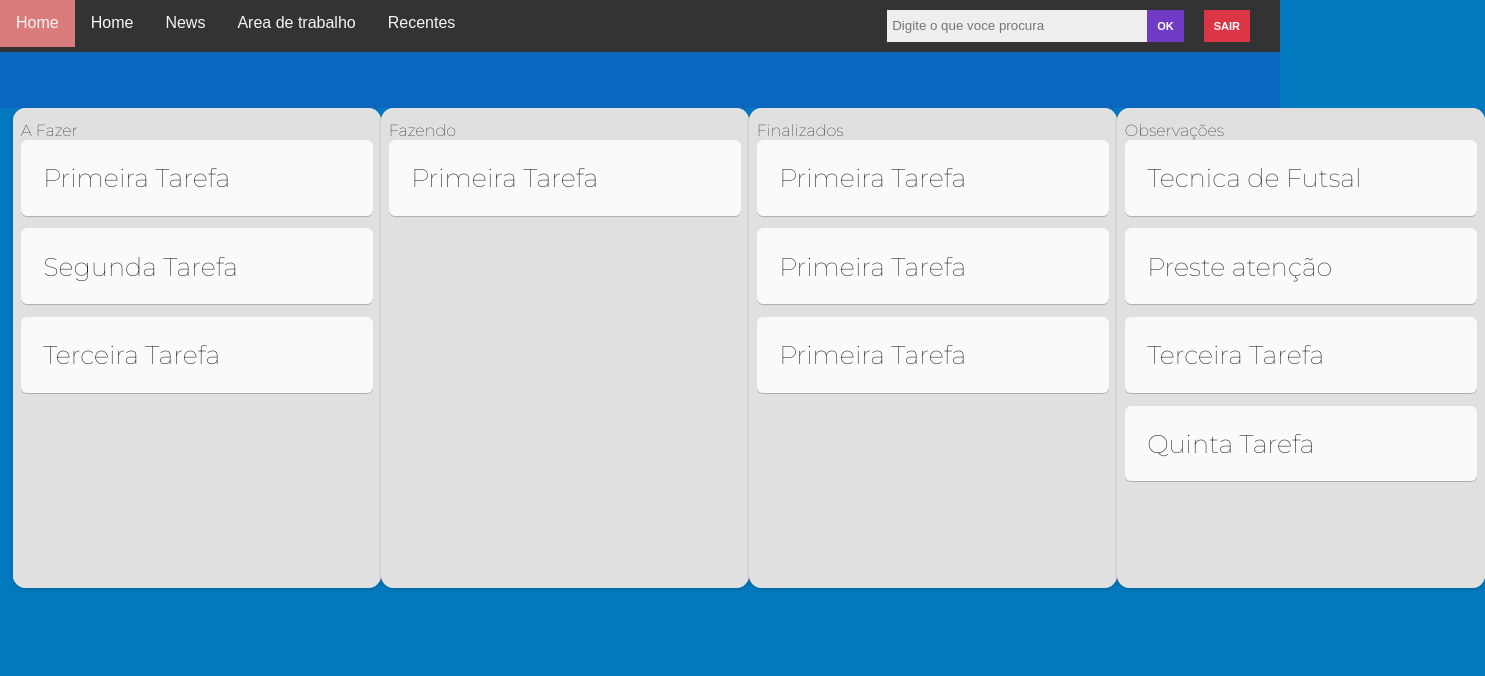
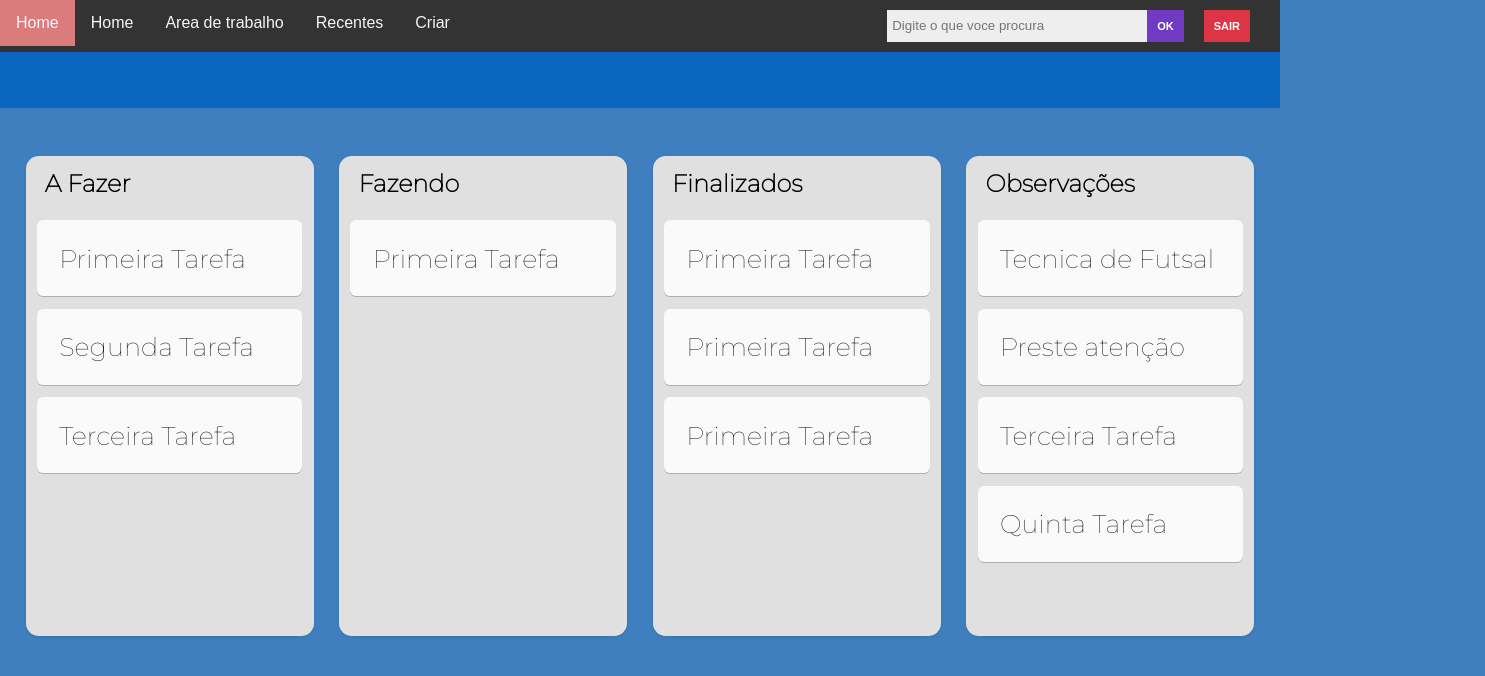
Before and after one commit to omartins-zs/trello-vue-js, a Vue app: page / in a window 1280 px wide. Shown: the top 676 px of the page, 1485 px wide, since content can reach past the window. Built offline with nearby package versions, Linux system fonts and the light colour scheme.

Commit message:
Personalizando + o Menu,Header e Cards

```diff
--- a/src/App.vue
+++ b/src/App.vue
@@ -1,43 +1,28 @@
 <template>
-  <Header></Header>
+  <div id="app">
+    <Header />
+    <div class="board">
 
-  <div id="app">
-    <div class="board">
+
       <div class="quadrado">
-        <div class="quadrado-titulo">
-          A Fazer
-
-          <Card v-for="card in cards.aFazer" :key="card.id">{{
-            card.text
-          }}</Card>
-        </div>
+        <h2 class="quadrado-titulo"> A Fazer</h2>
+        <Card v-for="card in cards.aFazer" :key="card.id">{{card.text}}</Card>
       </div>
 
       <div class="quadrado">
-        <div class="quadrado-titulo">
-          Fazendo
-          <Card v-for="card in cards.fazendo" :key="card.id">{{
-            card.text
-          }}</Card>
-        </div>
+        <h2 class="quadrado-titulo">Fazendo</h2>
+        <Card v-for="card in cards.fazendo" :key="card.id">{{card.text}}</Card>
       </div>
       <div class="quadrado">
-        <div class="quadrado-titulo">
-          Finalizados
-          <Card v-for="card in cards.finalizados" :key="card.id">{{
-            card.text
-          }}</Card>
-        </div>
+        <h2 class="quadrado-titulo">Finalizados</h2>
+        <Card v-for="card in cards.finalizados" :key="card.id">{{card.text}}</Card>
       </div>
 
       <div class="quadrado">
-        <div class="quadrado-titulo">
-          Observações
-          <Card v-for="card in cards.observacoes" :key="card.id">{{
-            card.text
-          }}</Card>
-        </div>
+        <h2 class="quadrado-titulo">Observações</h2>
+        <Card v-for="card in cards.observacoes" :key="card.id">{{card.text}}</Card>
       </div>
+
     </div>
   </div>
 </template>
@@ -48,7 +33,7 @@ import Card from "./components/Card.vue";
 import cards from "./cards.js";
 
 export default {
-  components: { Header, Card, Card },
+  components: { Header, Card},
 
   data: () => ({
     cards: {
@@ -75,14 +60,17 @@ export default {
   height: 30rem;
   border-radius: 0.8rem;
   box-shadow: 0 0.1rem 0.2rem rgba(33, 33, 33, 0.1);
+  margin: 3rem 0.8rem;
+  padding: 0 0.7rem;
 }
+
 .quadrado-titulo {
   padding: 0.8rem 0.5rem;
   margin-bottom: 0.6rem;
-  background: var(--color-grey);
+  /* background: var(--color-grey);
   width: 23rem;
   height: 30rem;
   border-radius: 0.8rem;
-  box-shadow: 0 0.1rem 0.2rem rgba(33, 33, 33, 0.1);
+  box-shadow: 0 0.1rem 0.2rem rgba(33, 33, 33, 0.1); */
 }
 </style>
--- a/src/components/Card.vue
+++ b/src/components/Card.vue
@@ -6,7 +6,7 @@
 
 <script>
 export default {
-  name: "Card",
+  name: "Card"
 };
 </script>
 
--- a/src/components/Header.vue
+++ b/src/components/Header.vue
@@ -1,8 +1,7 @@
 <template>
   <div class="navbar">
     <a href="#home">Home</a>
-    <a href="#home">Home</a>
-    <a href="#home">News</a>
+    <a href="#news">Home</a>
 
     <div class="dropdown">
       <button class="btn-dropdown">Area de trabalho</button>
@@ -13,6 +12,7 @@
         <a href=".">Link3</a>
       </div>
     </div>
+
     <div class="dropdown">
       <button class="btn-dropdown">Recentes</button>
 
@@ -23,26 +23,33 @@
       </div>
     </div>
 
+    <div class="dropdown">
+      <button class="btn-dropdown">Criar</button>
+
+      <div class="dropdown-content">
+        <a href=".">Link 1</a>
+        <a href=".">Link 2</a>
+        <a href=".">Link3</a>
+      </div>
+    </div>
+
     <div class="search">
       <form action="" class="form-search" method="get">
-        <input
-          type="text"
-          value=""
-          class="inputBusca"
-          placeholder="Digite o que voce procura"
-        />
+        <input type="text" value="" class="inputBusca" placeholder="Digite o que voce procura"/>
         <input type="submit" id="btnBusca" value="Ok" />
         <input type="submit" id="btnSair" value="Sair" />
       </form>
     </div>
   </div>
 
-  <header class="header"></header>
+  <header class="header">
+
+  </header>
 </template>
 
 <script>
 export default {
-  name: "Header",
+  name: "Header"
 };
 </script>
 
@@ -64,7 +71,7 @@ export default {
   font-size: 1rem;
   color: whitesmoke;
   text-align: center;
-  padding: 0.9rem 1rem;
+  padding: 0.875rem 1rem;
   text-decoration: none;
 }
 
--- a/src/css/base.css
+++ b/src/css/base.css
@@ -1,5 +1,5 @@
 :root {
-  --color-blue-light: #0079bf;
+  --color-blue-light: #3F7FBF;
   --color-blue: #0B66C0;
   --color-grey: #E0E0E0;
   --color-white: #FAFAFA;
```
